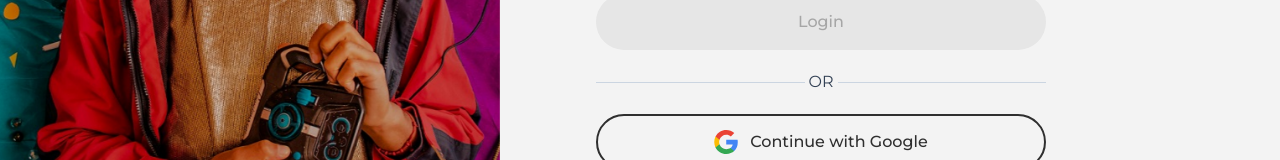
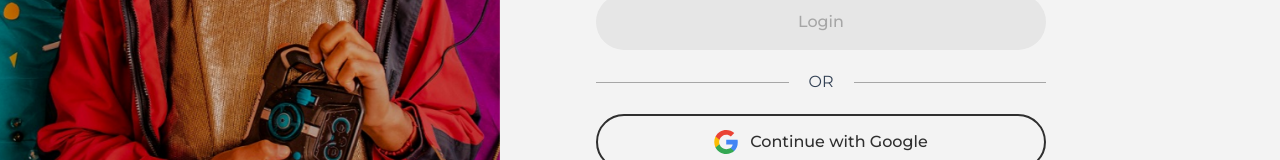
Before and after one commit to Babatunde-Ben/wegro, a React (Vite) app: page /login in a window 1280 px wide. Shown: the part 425-585 px from the top of the page. Built offline with nearby package versions, Linux system fonts and the light colour scheme.

Commit message:
style: modified music list UI

```diff
--- a/src/components/MusicList.tsx
+++ b/src/components/MusicList.tsx
@@ -19,7 +19,11 @@ const MusicList = ({ isActive, isPlaying }: MusicListProps) => {
       }`}
     >
       <span className="cursor-pointer text-blue-500">
-        {isPlaying ? <PauseIcon /> : <PlayIcon />}
+        {isPlaying ? (
+          <PauseIcon className="w-5" />
+        ) : (
+          <PlayIcon className="w-5" />
+        )}
       </span>
       <div className="flex-1 flex gap-3 items-center">
         <div className="overflow-hidden w-12 h-12 min-w-[48px] rounded-lg  ">
--- a/src/components/ProtectedRoutes.tsx
+++ b/src/components/ProtectedRoutes.tsx
@@ -83,7 +83,7 @@ const ProtectedRoutes = () => {
               <SearchIcon />
             </button>
             <button className="border-none outline-none w-12 h-12 min-w-[48px] cursor-pointer rounded-full flex items-center justify-center bg-blue-500 text-white transitio duration-100 hover:bg-blue-600">
-              <PlayIcon />
+              <PlayIcon className="w-5" />
             </button>
             <button className="cursor-pointer border-none outline-none">
               <SearchIcon />
--- a/src/pages/Login.tsx
+++ b/src/pages/Login.tsx
@@ -159,10 +159,10 @@ const Login = () => {
             Login
           </Button>
         </div>
-        <div className="my-5 flex items-center gap-1 text-slate-700">
-          <div className="flex-1 bg-slate-300 h-[1px]"></div>
+        <div className="my-5 flex items-center gap-5 text-slate-700">
+          <div className="flex-1 bg-primary-300 h-[1px]"></div>
           OR
-          <div className="flex-1 bg-slate-300 h-[1px]"></div>
+          <div className="flex-1 bg-primary-300 h-[1px]"></div>
         </div>
         <div className="w-full h-14">
           <Button
--- a/src/pages/Register.tsx
+++ b/src/pages/Register.tsx
@@ -189,10 +189,10 @@ const Register = () => {
             Register
           </Button>
         </div>
-        <div className="my-5 flex items-center gap-1 text-slate-700">
-          <div className="flex-1 bg-slate-300  h-[1px]"></div>
+        <div className="my-5 flex items-center gap-5 text-slate-700">
+          <div className="flex-1 bg-primary-300  h-[1px]"></div>
           OR
-          <div className="flex-1 bg-slate-300 h-[1px]"></div>
+          <div className="flex-1 bg-primary-300 h-[1px]"></div>
         </div>
         <div className="w-full h-14">
           <Button
```
